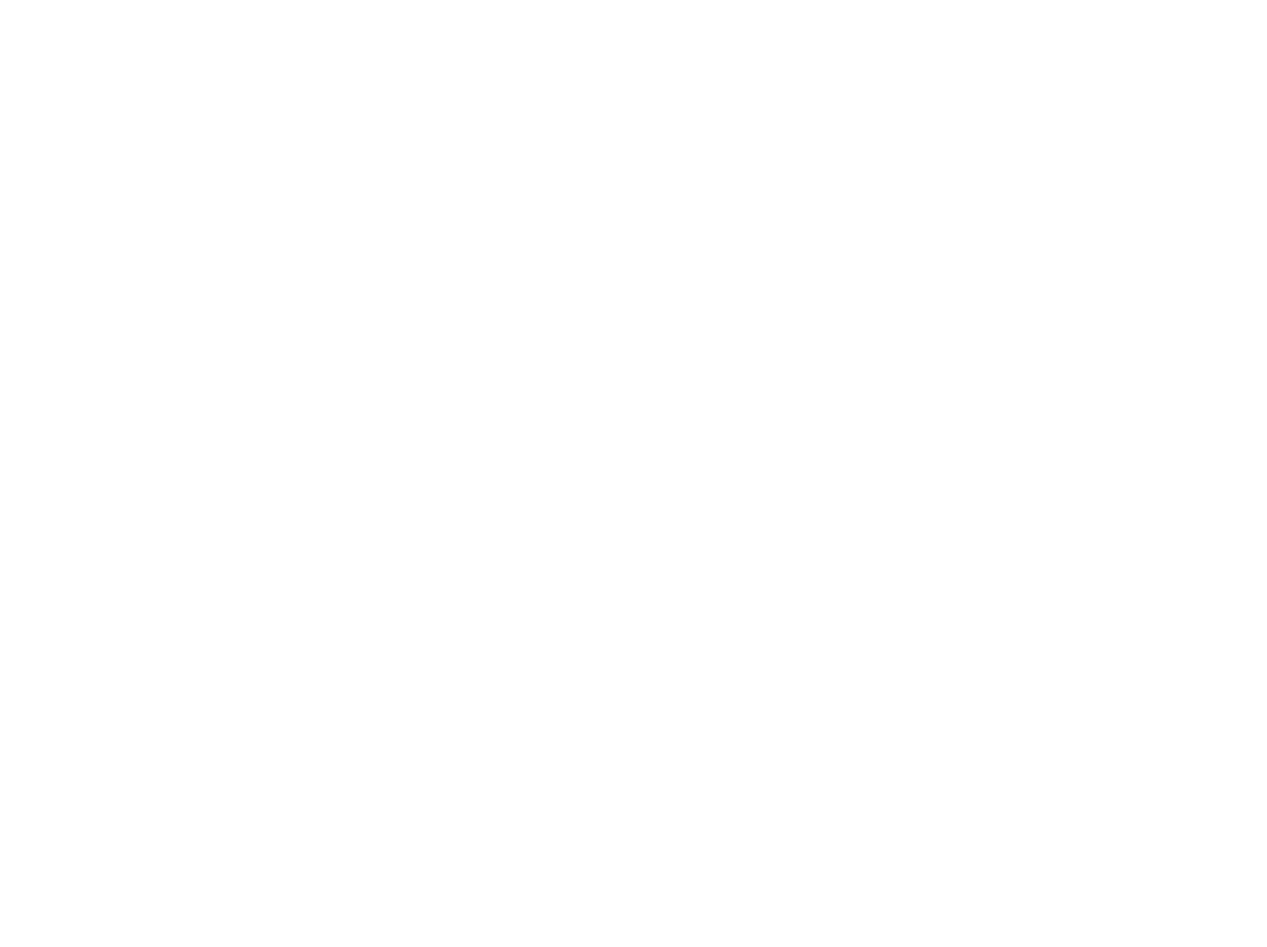
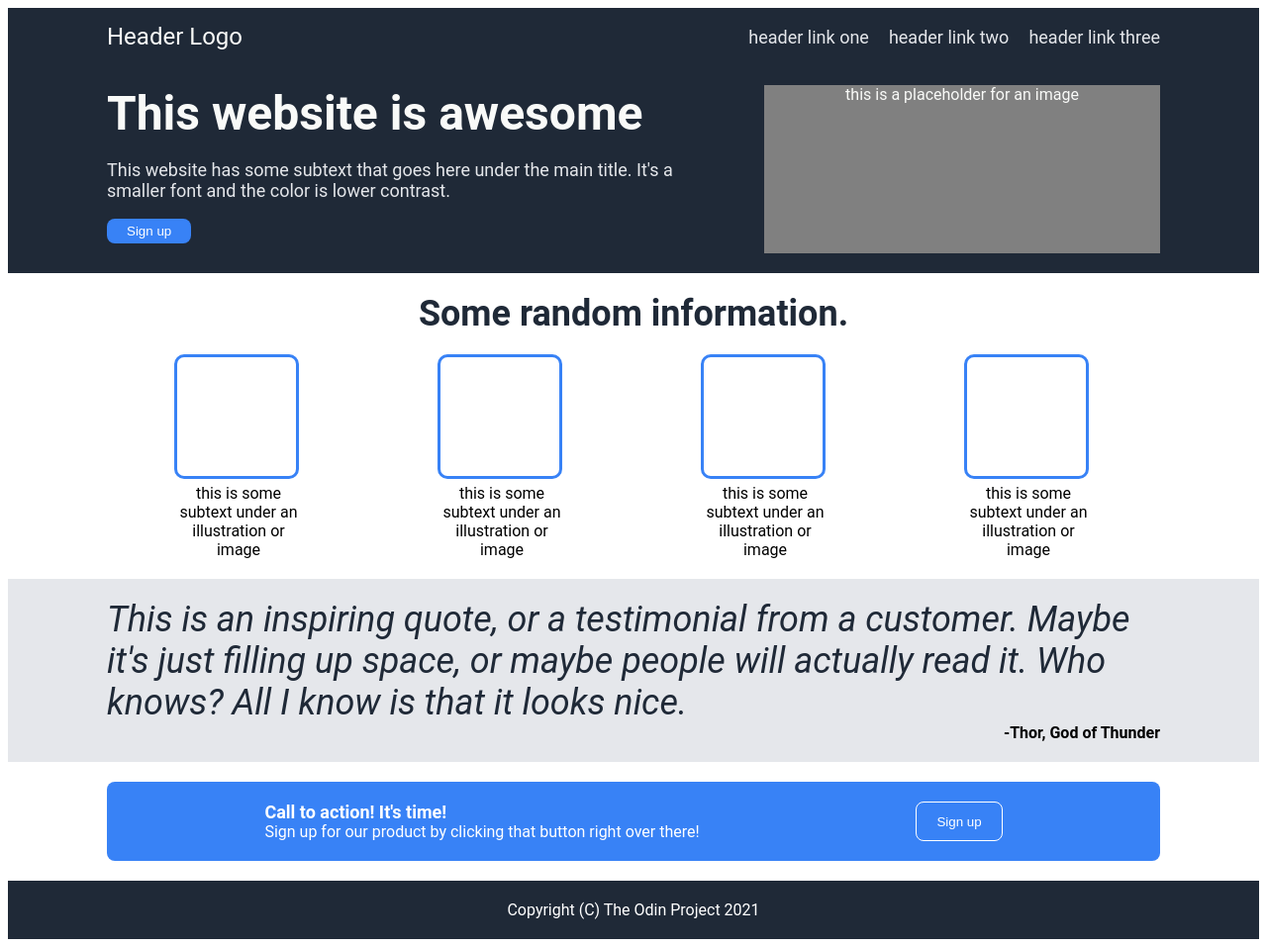
Before and after one commit to ashitaka3948/odin-landing-page, a plain HTML site: page index.html in a window 1280 px wide. Shown: the whole page at 99% size. Before the commit the page ends 800 px from the top, so only its background shows below. Drawn offline with Linux system fonts and the light colour scheme.

Commit message:
mostly done

```diff
--- a/index.html
+++ b/index.html
@@ -7,6 +7,56 @@
   </head>
 
   <body>
-
+    <header>
+      <logo>Header Logo</logo>
+      <nav>
+        <ul>
+          <li><a href="">header link one</a></li>
+          <li><a href="">header link two</a></li>
+          <li><a href="">header link three</a></li>
+        </ul>
+      </nav>
+    </header>
+    <section class="hero">
+      <div>
+        <div class="awesome">This website is awesome</div>
+        <p>This website has some subtext that goes here under the main title.  It's a smaller font and the color is lower contrast.</p>
+        <button class="button-top">Sign up</button>
+      </div>
+      <div class="image">this is a placeholder for an image</div>
+    </section>
+    <section class="info">
+      <div class="info-header">Some random information.</div>
+      <div class="info-boxes">
+        <div>
+          <div class="box"></div>
+          <div class="boxtext">this is some subtext under an illustration or image</div>
+        </div>
+        <div>
+          <div class="box"></div>
+          <div class="boxtext">this is some subtext under an illustration or image</div>
+        </div>
+        <div>
+          <div class="box"></div>
+          <div class="boxtext">this is some subtext under an illustration or image</div>
+        </div>
+        <div>
+          <div class="box"></div>
+          <div class="boxtext">this is some subtext under an illustration or image</div>
+        </div>
+      </div>
+    </section>
+    <section class="quote">
+      <div class="quote-text">This is an inspiring quote, or a testimonial from a customer.  Maybe it's just filling up space, or maybe people will actually read it.  Who knows?  All I know is that it looks nice.</div>
+      <div class="thor">-Thor, God of Thunder</div>
+    </section>
+    <section class="action">
+      <div>
+        <div class="calltoaction">Call to action!  It's time!</div>
+        <div>Sign up for our product by clicking that button right over there!</div>
+      </div>
+      <button class="button-bottom">Sign up</button>
+    </section>
+    <footer>Copyright (C) The Odin Project 2021</footer>
   </body>
 </html>
--- a/styles.css
+++ b/styles.css
@@ -0,0 +1,152 @@
+body {
+  font-family: roboto;
+  display: flex;
+  flex-direction: column;
+}
+
+header {
+  background-color: #1F2937;
+  display: flex;
+  justify-content: space-between;
+  align-items: center;
+  padding: 15px 100px;
+}
+
+logo {
+  font-size: 24px;
+  color: #F9FAF8;
+}
+
+ul {
+  display: flex;
+  gap: 20px;
+  list-style-type: none;
+  margin: 0;
+  padding: 0;
+}
+
+a {
+  font-size: 18px;
+  color: #E5E7EB;
+  text-decoration: none;
+}
+
+.hero {
+  background-color: #1F2937;
+  color: #F9FAF8;
+  display: flex;
+  gap: 30px;
+  padding: 20px 100px;
+  justify-content: space-between;
+}
+
+.awesome {
+  font-size: 48px;
+  font-weight: bolder;
+}
+
+p {
+  font-size: 18px;
+  color: #E5E7EB;
+}
+
+.image {
+  background-color: grey;
+  width: 400px;
+  height: 170px;
+  text-align: center;
+  flex-shrink: 0;
+}
+
+.info {
+  padding: 20px 100px;
+}
+
+.info-header {
+  font-size: 36px;
+  font-weight: bolder;
+  color: #1F2937;
+  text-align: center;
+  margin-bottom: 20px;
+}
+
+.info-boxes {
+  display: flex;
+  justify-content: space-around;
+}
+
+.box {
+  flex-shrink: 0;
+  width: 120px;
+  height: 120px;
+  border: #3882F6;
+  border-width: 3px;
+  border-style: solid;
+  border-radius: 10px;
+  margin-bottom: 5px;
+}
+
+.boxtext {
+  width: 130px;
+  flex-shrink: 0;
+  text-align: center;
+}
+
+.quote {
+  background-color: #E5E7EB;
+  padding: 20px 100px;
+}
+
+.quote-text {
+  font-size: 36px;
+  font-style: italic;
+  color: #1F2937;
+}
+
+.thor {
+  color: black;
+  font-weight: bold;
+  text-align: right;
+}
+
+.action {
+  color: white;
+  background-color: #3882F6;
+  display: flex;
+  justify-content: space-around;
+  padding: 20px 50px;
+  margin: 20px 100px;
+  border-radius: 8px;
+}
+
+footer {
+  background-color: #1F2937;
+}
+
+button {
+  color: white;
+  background-color: #3882F6;
+  padding: 5px 20px;
+  border-radius: 8px;
+}
+
+.button-top {
+  border-style: none;
+}
+
+.button-bottom {
+  border-style: solid;
+  border-color: white;
+  border-width: 1px;
+}
+
+.calltoaction {
+  font-weight: bold;
+  font-size: large;
+}
+
+footer {
+  color: white;
+  text-align: center;
+  padding: 20px 0
+}
```
